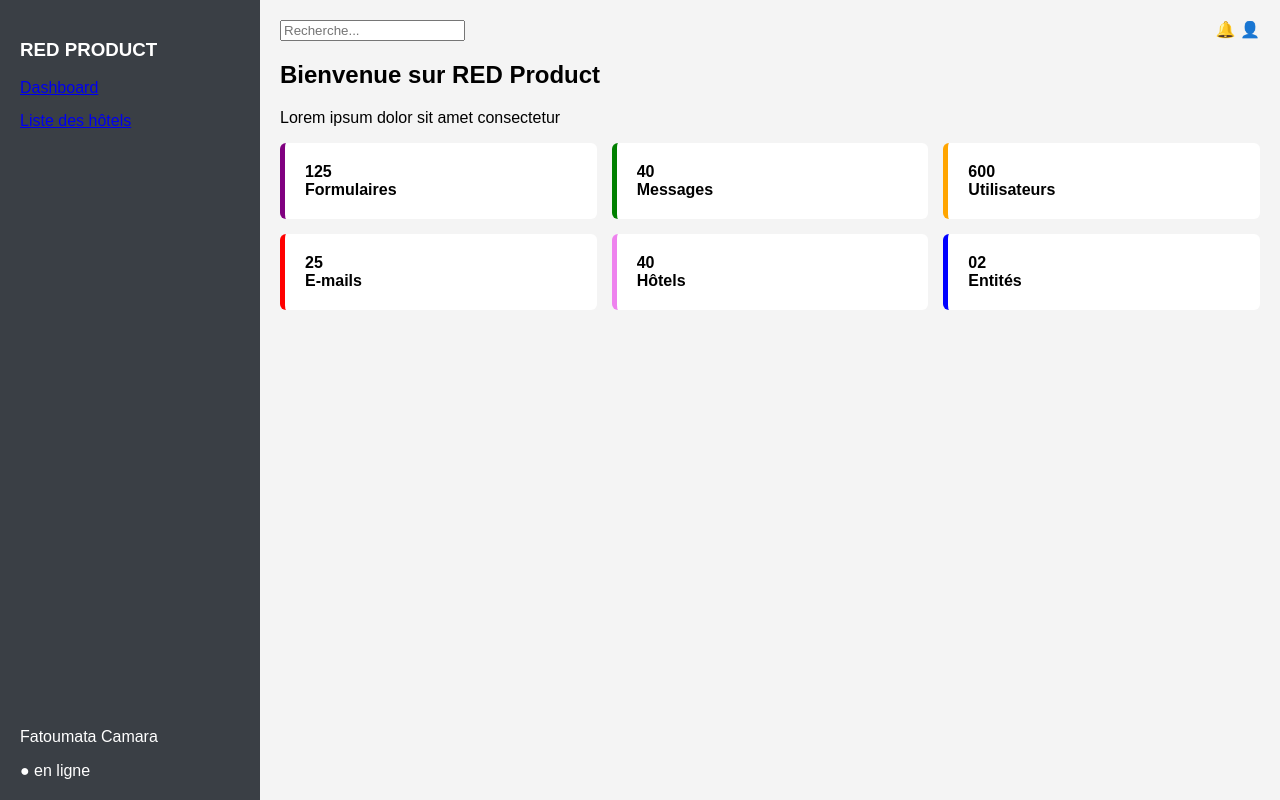
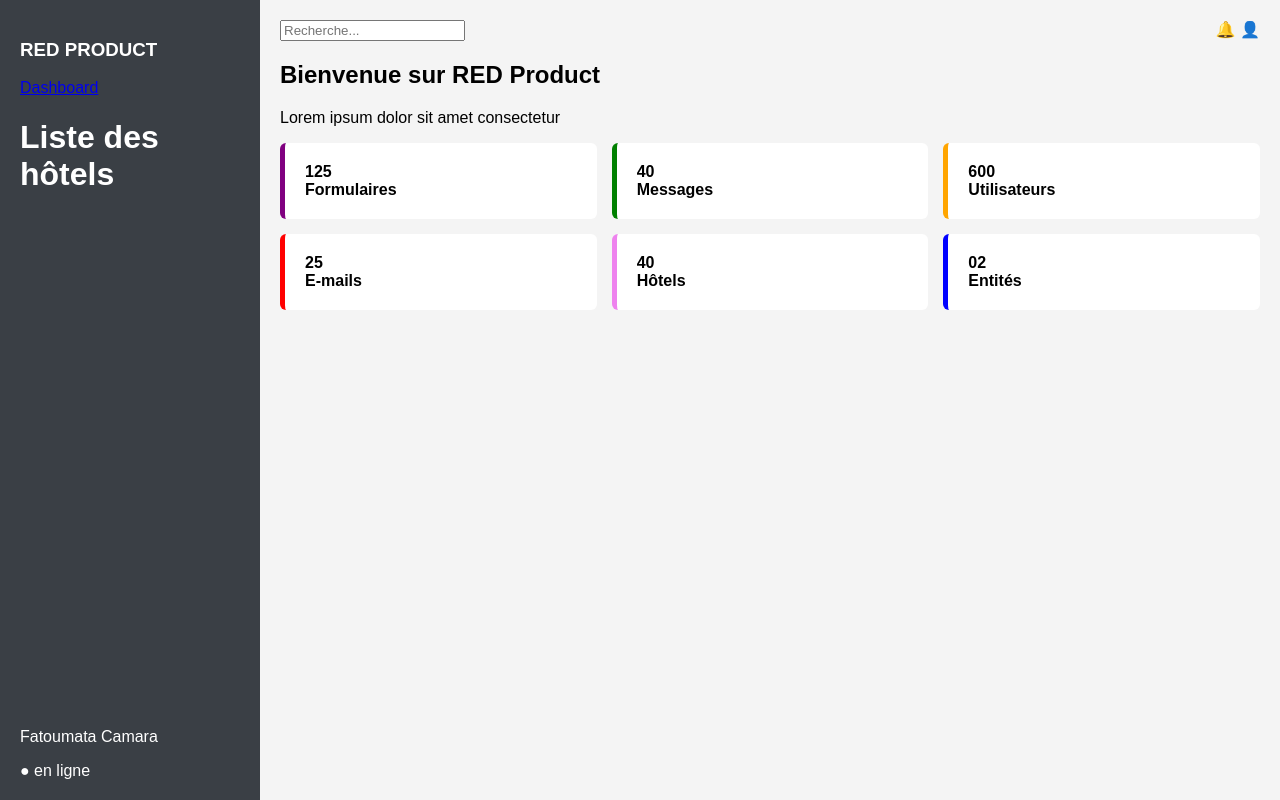
Before and after one commit to fatmata12/red-product2, a React (Vite) app: page /dashboard in a window 1280 px wide. Built offline with nearby package versions, Linux system fonts and the light colour scheme; sample sign-in values are in the browser's storage.

Commit message:
Modification App.jsx et routes accueil

```diff
--- a/src/Sidebar.jsx
+++ b/src/Sidebar.jsx
@@ -10,7 +10,8 @@ function Sidebar() {
           <Link to="/dashboard">Dashboard</Link>
         </li>
         <li>
-          <Link to="/hotels">Liste des hôtels</Link>
+          <h1>Liste des hôtels</h1>
+
         </li>
       </ul>
 
```
